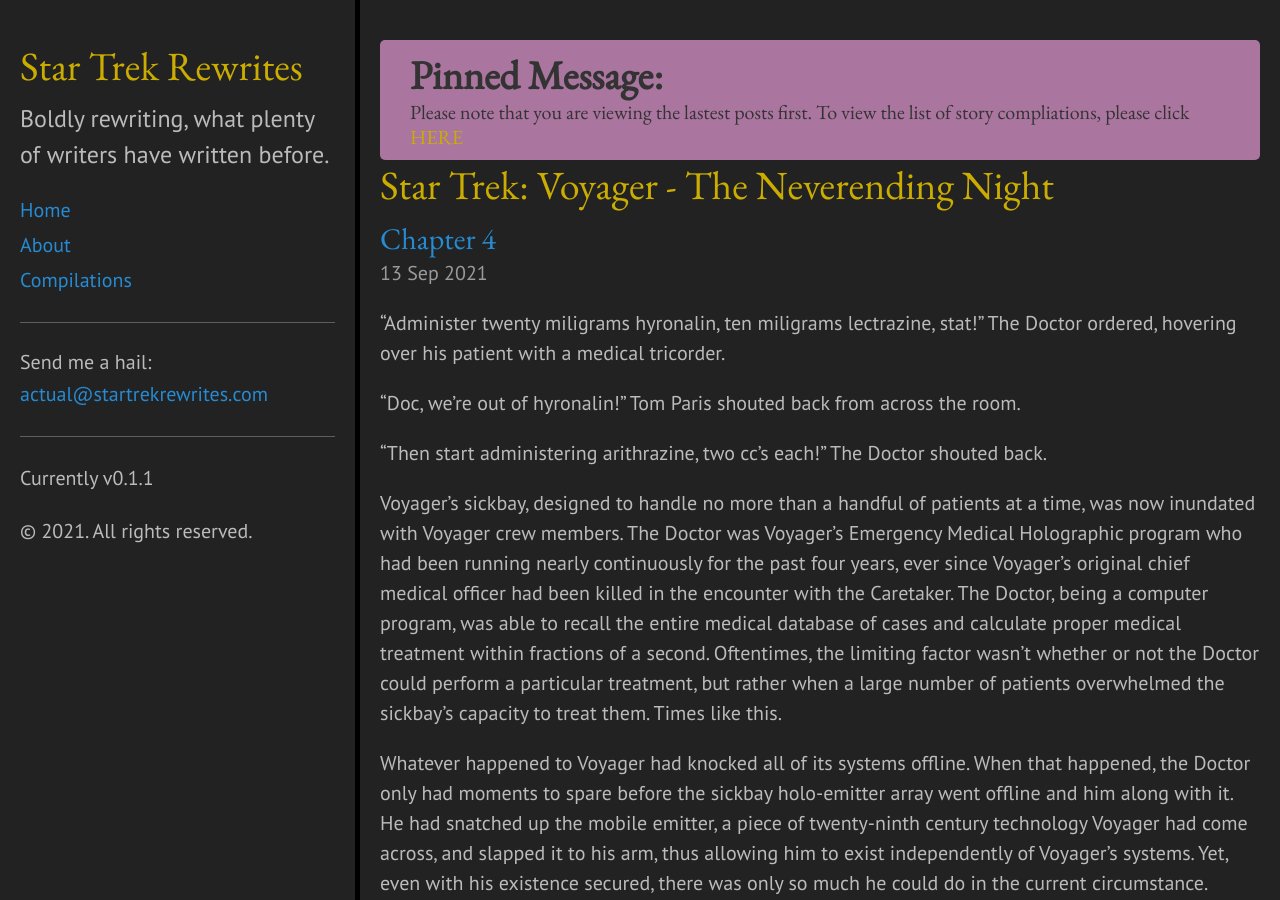
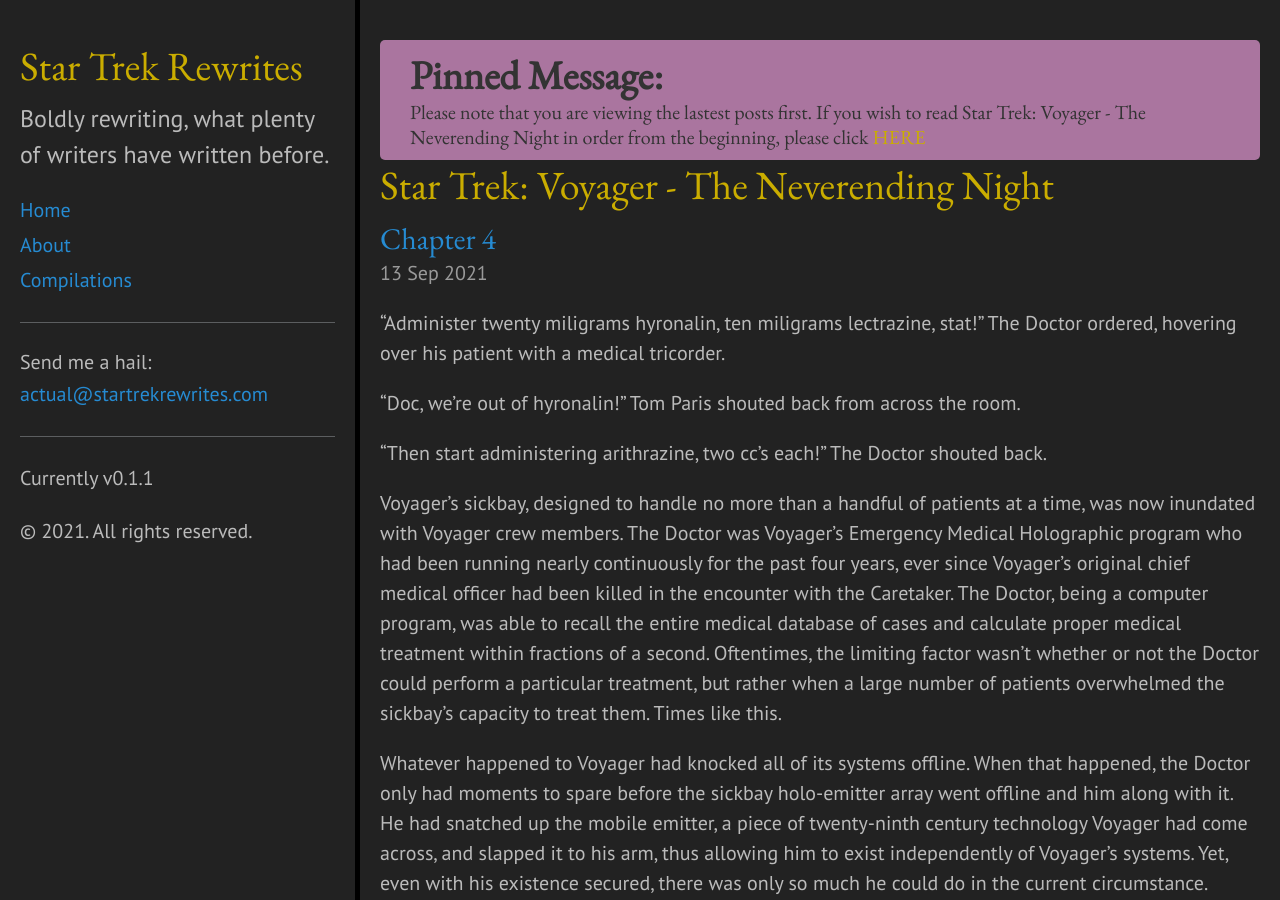
Before and after one commit to jnissenbaum18/startrekrewrites, a Jekyll site: the page built from index.html, in a window 1280 px wide and 900 px high. Built offline with Jekyll 4.4.1, drawn with Linux system fonts in a browser that asks for light colours; the list of posts is cut into pages by our own code.

Commit message:
updated pinned message

```diff
--- a/index.html
+++ b/index.html
@@ -6,7 +6,10 @@
 <div class="pinned">
   <h1 class="pinned-text bold">Pinned Message:</h1>
   <h4 class="pinned-text">Please note that you are viewing the lastest posts first.
-    To view the list of story compliations, please click <a href="/compilations.html">HERE</a>
+    If you wish to read Star Trek: Voyager - The Neverending Night
+    in order from the beginning, please click
+    <a href="/compilations/voy-neverending-night.html">HERE</a>
+    <!-- Or to go to the full list of compiled stories, click <a href="/compilations.html">HERE</a> -->
   </h4>
 </div>
 
```
